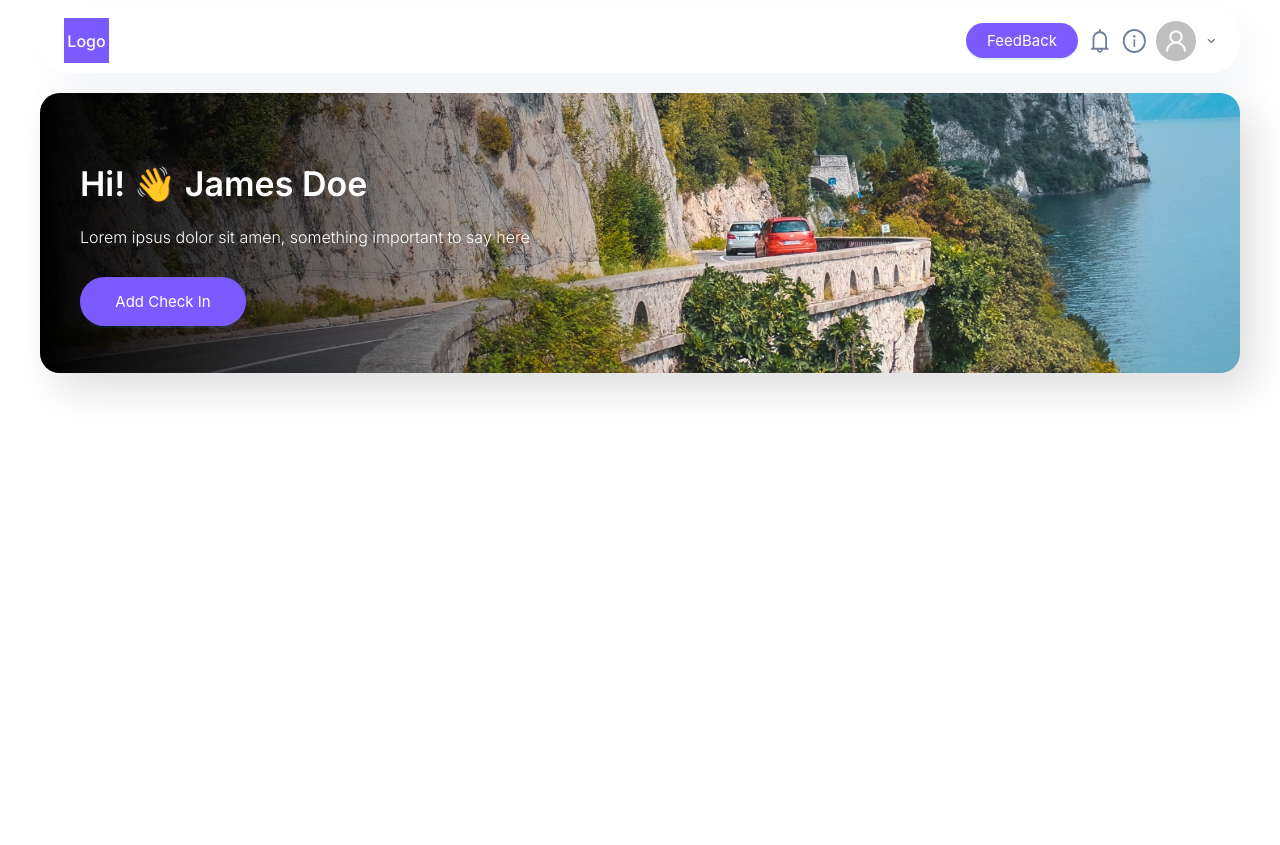
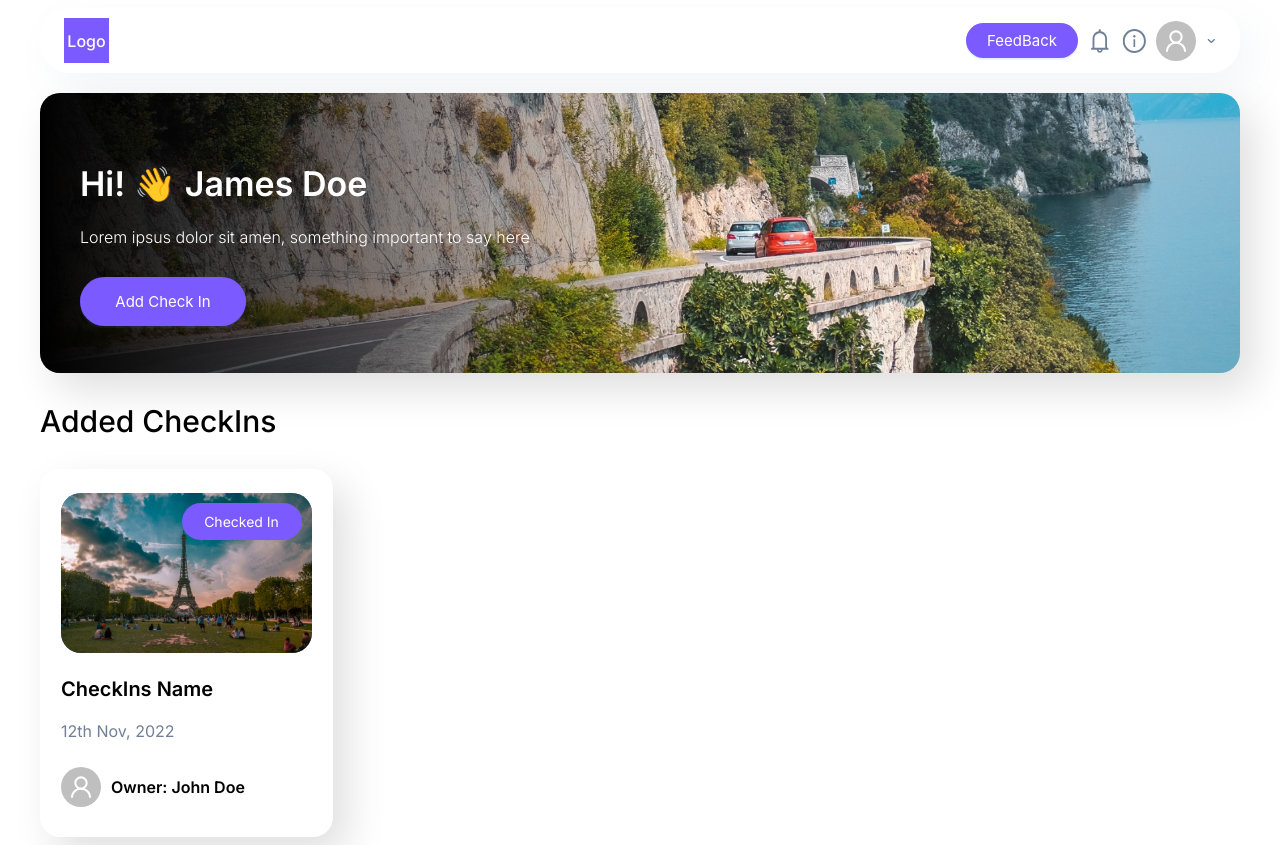
Before and after one commit to anasahmed2/wonder-craft-assignment, a Next.js app: page / in a window 1280 px wide. Before the commit the page ends 800 px from the top, so only its background shows below. Built offline with nearby package versions, Linux system fonts and the light colour scheme.

Commit message:
Add Card

```diff
--- /dev/null
+++ b/src/app/components/Card.jsx
@@ -0,0 +1,34 @@
+import { Avatar } from 'antd'
+import Image from 'next/image'
+import React from 'react'
+import { UserOutlined } from '@ant-design/icons';
+
+
+function Card() {
+    return (
+        <main className="card-container" >
+            <div className="card-img-conatiner">
+                <Image
+                    className="card-img"
+                    src={`/assets/card-img.png`}
+                    alt="card img"
+                    width={270}
+                    height={160}
+                />
+                <div className="card-checkIn">
+                    Checked In
+                </div>
+            </div>
+
+            <h3>CheckIns Name</h3>
+            <p className="card-date">12th Nov, 2022</p>
+            <div className="card-profile">
+                <Avatar size="large" icon={<UserOutlined />} />
+                <p>Owner: John Doe</p>
+            </div>
+        </main>
+
+    )
+}
+
+export default Card
--- a/src/app/globals.css
+++ b/src/app/globals.css
@@ -24,7 +24,8 @@
   display: flex;
   justify-content: center;
   align-items: center;
-  background-color: #7b5aff;;
+  background-color: #7b5aff;
+  ;
 }
 
 .header-logo h4 {
@@ -32,27 +33,28 @@
   font-weight: 500;
 }
 
-.nav-items{
- display: flex;
- justify-content: space-between;
- align-items: center;
- gap: 10px;
+.nav-items {
+  display: flex;
+  justify-content: space-between;
+  align-items: center;
+  gap: 10px;
 }
-.nav-btn{
+
+.nav-btn {
   max-width: 166px;
   background-color: #7b5aff;
-  padding: 7px 20px ;
+  padding: 7px 20px;
   height: auto;
   border-radius: 30px;
 }
 
-.nav-btn span{
+.nav-btn span {
   font-size: 15px;
 
 }
 
-.nav-btn:hover{
-  background-color:#6242e4!important;
+.nav-btn:hover {
+  background-color: #6242e4 !important;
 }
 
 .hero-container {
@@ -67,7 +69,7 @@
   background-position-y: 80%;
 }
 
-.hero-inner-box{
+.hero-inner-box {
   height: 280px;
   border-radius: 20px 0px 0px 20px;
   background: linear-gradient(90deg, #000 0%, rgba(0, 0, 0, 0) 55.12%);
@@ -76,8 +78,8 @@
   align-items: center;
 }
 
-.hero-content h1{
-  font-size:34px ;
+.hero-content h1 {
+  font-size: 34px;
   font-weight: 600;
 }
 
@@ -87,7 +89,88 @@
   margin-bottom: 30px;
 }
 
-.hero-btn-style{
-  min-width: 166px!important;
-  padding: 14px 20px!important;
+.hero-btn-style {
+  min-width: 166px !important;
+  padding: 14px 20px !important;
 }
+
+.check-in-container {
+  width: 100%;
+  max-width: 1200px;
+  margin: 0 auto;
+}
+
+.check-in-container h1 {
+  font-size: 30px;
+  font-weight: 500;
+  margin: 30px 0px;
+}
+
+.card-container {
+  width: fit-content;
+  border-radius: 20px;
+  padding: 24px 21px;
+  display: flex;
+  flex-direction: column;
+  justify-content: center;
+  box-shadow: 14px 17px 40px 0px rgba(0, 0, 0, 0.13);
+  gap: 20px;
+}
+
+.card-img-conatiner {
+  position: relative;
+}
+
+.card-img {
+  object-fit: cover;
+  object-position: center;
+  height: 160px;
+  width: 100% !important;
+  border-radius: 20px;
+  background-color: #718096;
+}
+
+.card-checkIn {
+  width: 120px;
+  text-align: center;
+  height: auto;
+  padding: 10px 5px;
+  border-radius: 30px;
+  background-color: #7b5aff;
+  color: #fff;
+  font-size: 14px;
+  position: absolute;
+  top: 10px;
+  right: 10px;
+}
+
+.card-container h3 {
+  font-size: 20px;
+  font-weight: 600;
+  margin: 0;
+}
+
+.card-container>p {
+  font-weight: 16px;
+  font-weight: 400;
+  margin: 0;
+  color: #718096;
+}
+
+.card-profile {
+  display: flex;
+  align-items: center;
+  gap: 10px;
+}
+
+.card-profile {
+  font-size: 16px;
+  font-weight: 600;
+  color: #000;
+}
+
+.checkIn-card-area {
+  display: grid;
+  grid-template-columns: 1fr 1fr 1fr 1fr;
+  gap: 10px;
+}
--- a/src/app/page.jsx
+++ b/src/app/page.jsx
@@ -1,6 +1,9 @@
 import { Button } from "antd";
 import Header from "./components/Header";
-
+import Image from "next/image";
+import { Avatar } from 'antd';
+import { UserOutlined } from '@ant-design/icons';
+import Card from "./components/Card";
 
 export default function Home() {
   return (
@@ -16,7 +19,14 @@ export default function Home() {
               type="primary">
               Add Check In
             </Button>
+
           </div>
+        </div>
+      </div>
+      <div className="check-in-container">
+        <h1>Added CheckIns</h1>
+        <div className="checkIn-card-area">
+          <Card/>
         </div>
       </div>
     </main>
```
Also changed, not shown: public/assets/card-img.png (added).
